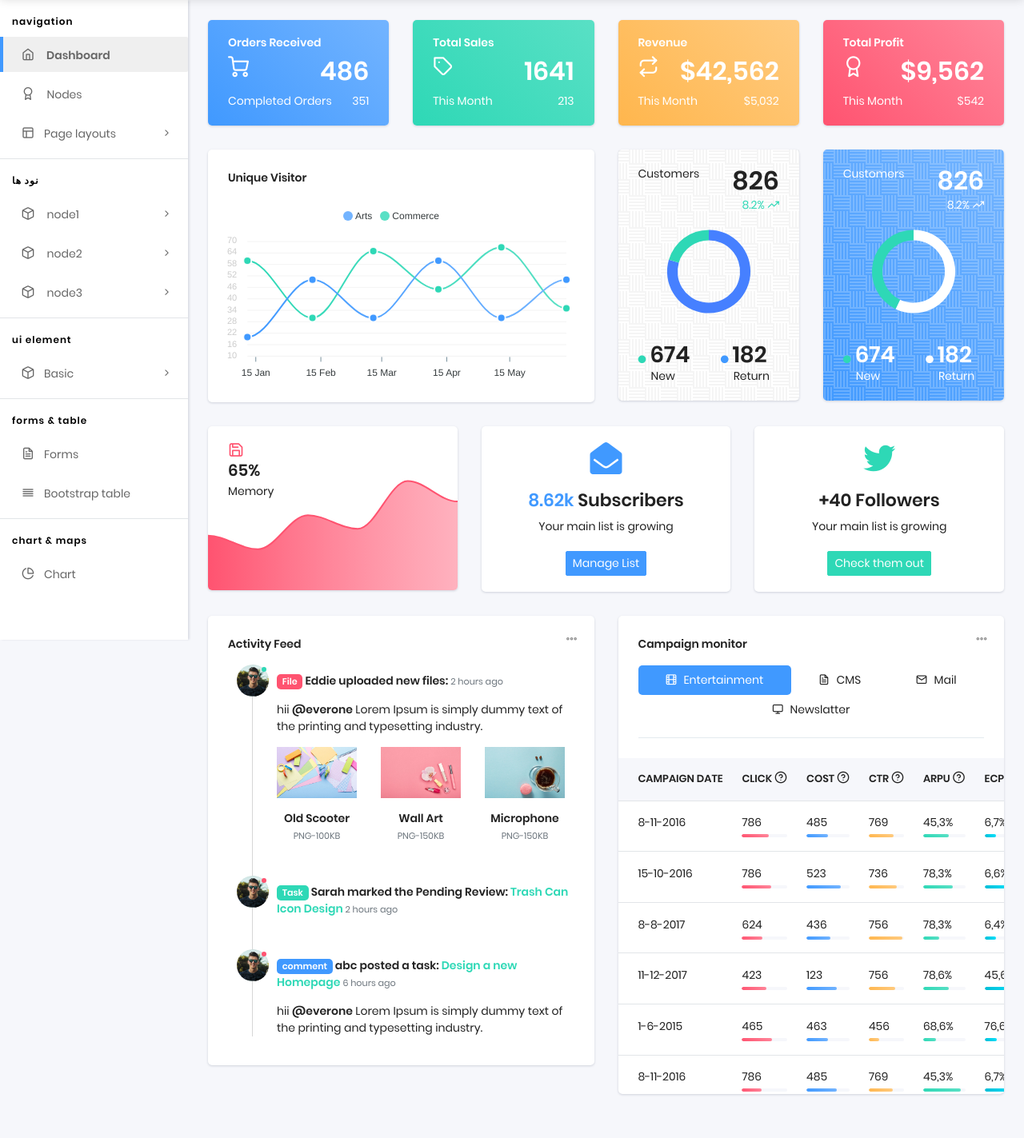
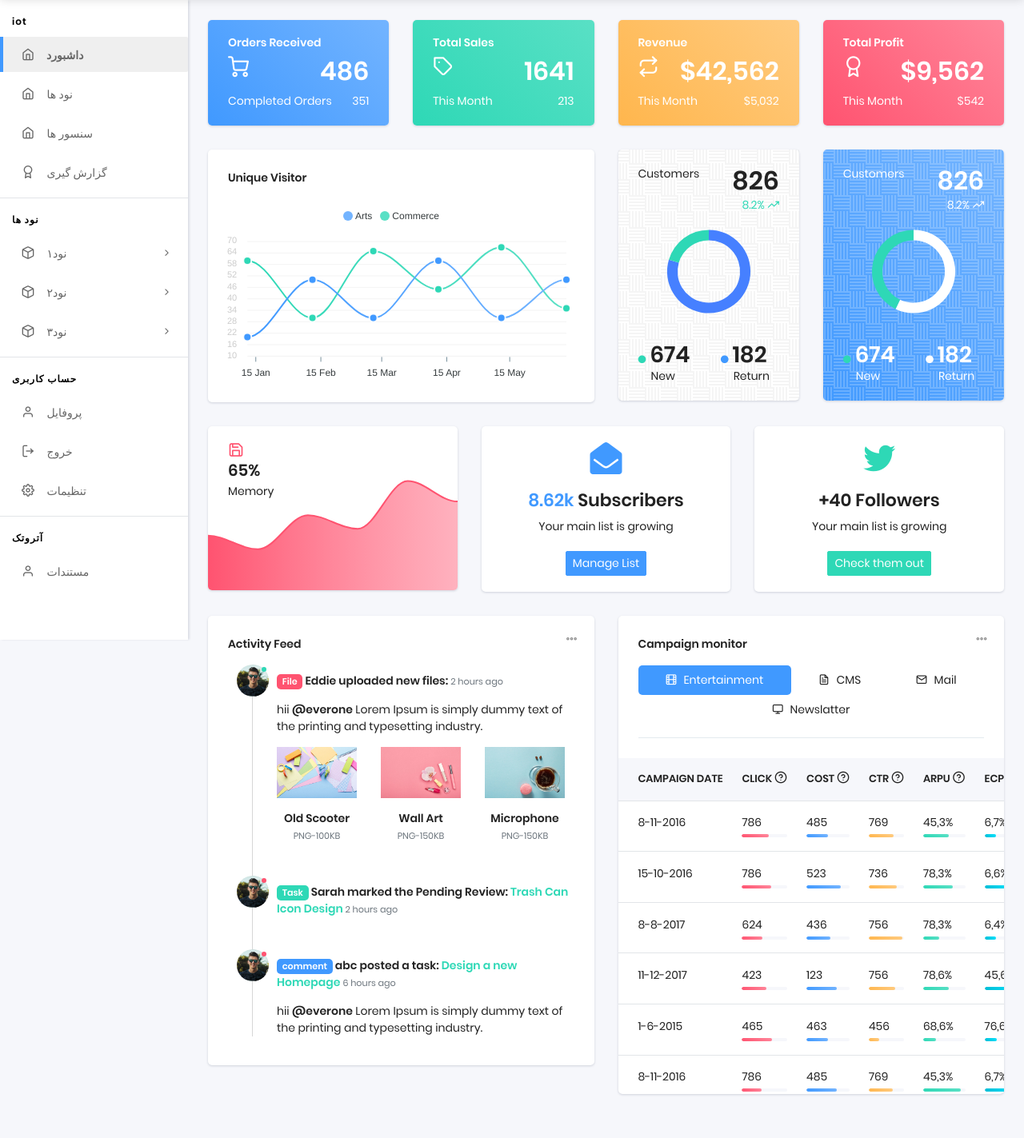
Before and after one commit to nimadorostkar/IOT, a Django app: page / in a window 1280 px wide. Shown: the part 56-1479 px from the top of the page at 80% size. Run offline with Django 3.2, Linux system fonts and the light colour scheme; a user stored in the database is signed in; some libraries are stand-ins or nearby versions.

Commit message:
sidbare done

```diff
--- a/templates/includes/sidebar.html
+++ b/templates/includes/sidebar.html
@@ -5,34 +5,40 @@
 			<div class="navbar-content scroll-div " >
 				<ul class="nav pcoded-inner-navbar ">
 					<li class="nav-item pcoded-menu-caption">
-						<label>Navigation</label>
+						<label> IOT </label>
 					</li>
 					<li class="nav-item">
 					    <a href="/" class="nav-link ">
                 <span class="pcoded-micon"> <i class="feather icon-home"></i> </span>
-								<span class="pcoded-mtext">Dashboard</span>
+								<span class="pcoded-mtext"> داشبورد </span>
+							</a>
+					</li>
+					<li class="nav-item">
+					    <a href="/nodes.html" class="nav-link ">
+                <span class="pcoded-micon"> <i class="feather icon-home"></i> </span>
+								<span class="pcoded-mtext"> نود ها </span>
+							</a>
+					</li>
+					<li class="nav-item">
+					    <a href="/bc_alert.html" class="nav-link ">
+                <span class="pcoded-micon"> <i class="feather icon-home"></i> </span>
+								<span class="pcoded-mtext"> سنسور ها </span>
 							</a>
 					</li>
 					<li class="nav-item">
 					    <a href="/nodes.html" class="nav-link ">
                 <span class="pcoded-micon"> <i class="feather icon-award"></i> </span>
-								<span class="pcoded-mtext"> Nodes </span>
+								<span class="pcoded-mtext"> گزارش گیری </span>
 							</a>
 					</li>
-					<li class="nav-item pcoded-hasmenu">
-					    <a href="#!" class="nav-link "><span class="pcoded-micon"><i class="feather icon-layout"></i></span><span class="pcoded-mtext">Page layouts</span></a>
-					    <ul class="pcoded-submenu">
-					        <li><a href="/layout-vertical.html">Vertical</a></li>
-					        <li><a href="/layout-horizontal.html">Horizontal</a></li>
-					    </ul>
-					</li>
+
 
 					<li class="nav-item pcoded-menu-caption">
 						<label> نود ها </label>
 					</li>
 
 					<li class="nav-item pcoded-hasmenu">
-						<a href="#!" class="nav-link "><span class="pcoded-micon"><i class="feather icon-box"></i></span><span class="pcoded-mtext"> node1 </span></a>
+						<a href="#!" class="nav-link "><span class="pcoded-micon"><i class="feather icon-box"></i></span><span class="pcoded-mtext"> نود۱ </span></a>
 						<ul class="pcoded-submenu">
 							<li><a href="/bc_toasts.html">Toasts</a></li>
 							<li><a href="/bc_extra.html">Other</a></li>
@@ -40,7 +46,7 @@
 					</li>
 
 					<li class="nav-item pcoded-hasmenu">
-						<a href="#!" class="nav-link "><span class="pcoded-micon"><i class="feather icon-box"></i></span><span class="pcoded-mtext"> node2 </span></a>
+						<a href="#!" class="nav-link "><span class="pcoded-micon"><i class="feather icon-box"></i></span><span class="pcoded-mtext"> نود۲ </span></a>
 						<ul class="pcoded-submenu">
 							<li><a href="/bc_alert.html">Alert</a></li>
 							<li><a href="/bc_button.html">Button</a></li>
@@ -51,7 +57,7 @@
 					</li>
 
 					<li class="nav-item pcoded-hasmenu">
-						<a href="#!" class="nav-link "><span class="pcoded-micon"><i class="feather icon-box"></i></span><span class="pcoded-mtext"> node3 </span></a>
+						<a href="#!" class="nav-link "><span class="pcoded-micon"><i class="feather icon-box"></i></span><span class="pcoded-mtext"> نود۳ </span></a>
 						<ul class="pcoded-submenu">
 							<li><a href="/bc_alert.html">Alert</a></li>
 							<li><a href="/bc_button.html">Button</a></li>
@@ -60,6 +66,76 @@
 							<li><a href="/bc_extra.html">Other</a></li>
 						</ul>
 					</li>
+
+
+					<li class="nav-item pcoded-menu-caption">
+						<label> حساب کاربری </label>
+					</li>
+					<li class="nav-item">
+					    <a href="{% url 'logout' %}" class="nav-link "><span class="pcoded-micon">
+						    <i class="feather icon-user"></i></span><span class="pcoded-mtext"> پروفایل </span>
+						  </a>
+					</li>
+					<li class="nav-item">
+					    <a href="{% url 'logout' %}" class="nav-link "><span class="pcoded-micon">
+						    <i class="feather icon-log-out"></i></span><span class="pcoded-mtext"> خروج </span>
+						  </a>
+					</li>
+					<li class="nav-item">
+					    <a target="_blank" rel="noopener" href="https://appseed.us/support" class="nav-link "><span class="pcoded-micon">
+						    <i class="feather icon-settings"></i></span><span class="pcoded-mtext"> تنظیمات </span>
+					  	</a>
+					</li>
+
+
+
+					<li class="nav-item pcoded-menu-caption">
+						<label> آتروتک </label>
+					</li>
+					<li class="nav-item">
+					    <a href="{% url 'logout' %}" class="nav-link "><span class="pcoded-micon">
+						    <i class="feather icon-user"></i></span><span class="pcoded-mtext"> مستندات </span>
+						  </a>
+					</li>
+					<li class="nav-item">
+					    <a href="{% url 'logout' %}" class="nav-link "><span class="pcoded-micon">
+						    <i class="feather icon-user"></i></span><span class="pcoded-mtext"> سوالات متداول </span>
+						  </a>
+					</li>
+					<li class="nav-item">
+					    <a target="_blank" rel="noopener" href="https://appseed.us/support" class="nav-link "><span class="pcoded-micon">
+						    <i class="feather icon-info"></i></span><span class="pcoded-mtext"> پشتیبانی </span>
+					  	</a>
+					</li>
+
+
+
+<br><hr><br>
+
+
+						<li class="nav-item pcoded-menu-caption">
+							<label>Navigation</label>
+						</li>
+						<li class="nav-item">
+								<a href="/" class="nav-link ">
+									<span class="pcoded-micon"> <i class="feather icon-home"></i> </span>
+									<span class="pcoded-mtext"> داشبورد </span>
+								</a>
+						</li>
+						<li class="nav-item">
+								<a href="/nodes.html" class="nav-link ">
+									<span class="pcoded-micon"> <i class="feather icon-award"></i> </span>
+									<span class="pcoded-mtext"> Nodes </span>
+								</a>
+						</li>
+						<li class="nav-item pcoded-hasmenu">
+								<a href="#!" class="nav-link "><span class="pcoded-micon"><i class="feather icon-layout"></i></span><span class="pcoded-mtext">Page layouts</span></a>
+								<ul class="pcoded-submenu">
+										<li><a href="/layout-vertical.html">Vertical</a></li>
+										<li><a href="/layout-horizontal.html">Horizontal</a></li>
+								</ul>
+						</li>
+
 
 
 					<li class="nav-item pcoded-menu-caption">
```
Also changed, not shown: db.sqlite3.
